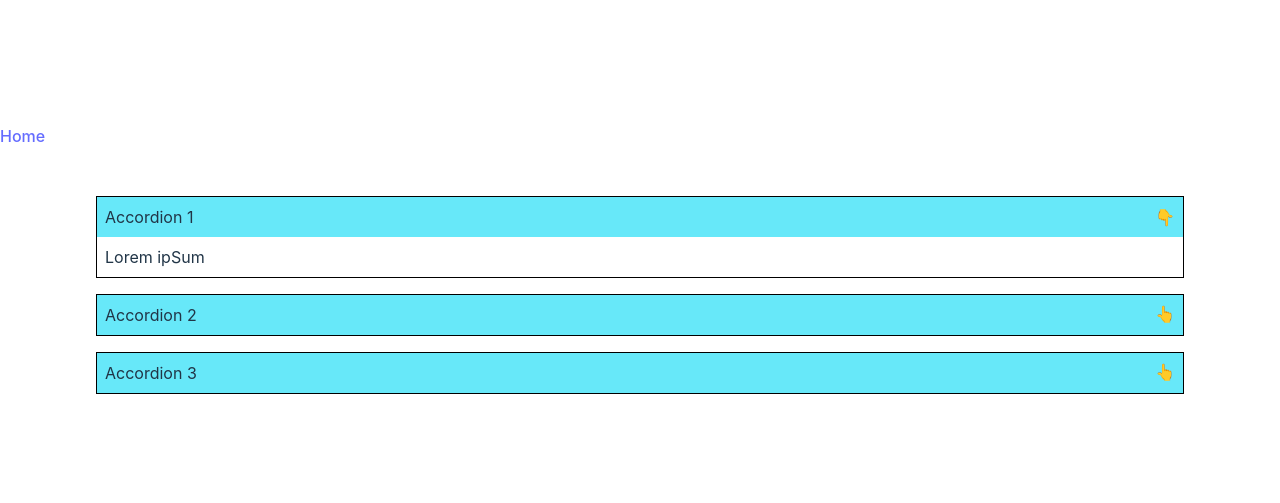
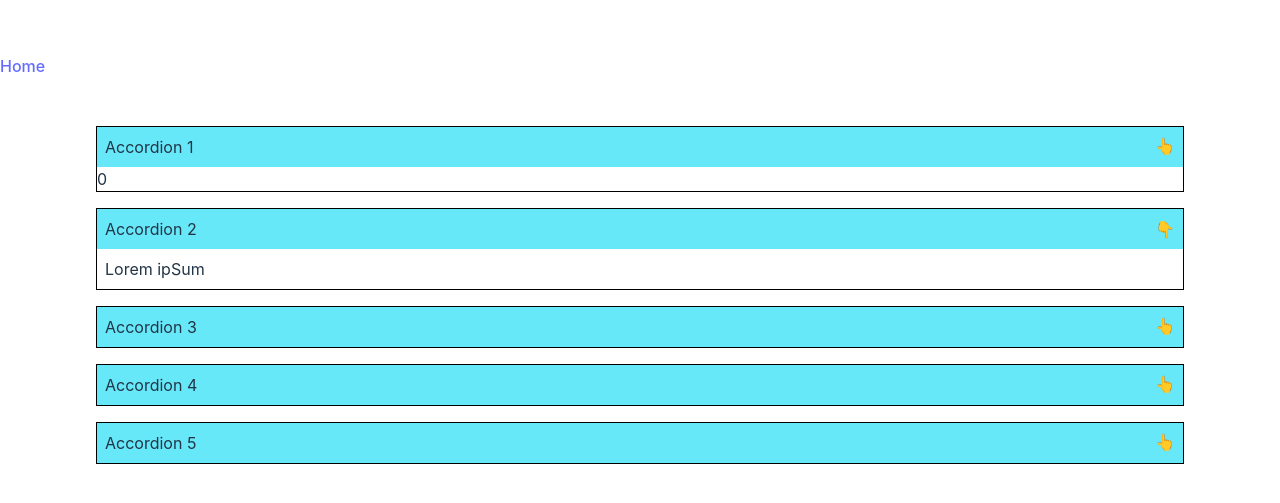
Before and after one commit to Mayankraj44/react-interview-apps, a React (Vite) app: page /accordion in a window 1280 px wide. Shown: the part 133-636 px from the top of the page. Built offline with nearby package versions, Linux system fonts and the light colour scheme.

Commit message:
multi accordion open logic added

```diff
--- a/src/accordion/Accordion.jsx
+++ b/src/accordion/Accordion.jsx
@@ -11,18 +11,34 @@ const data = [{
 }, {
     title: "Accordion 3",
     content: "Lorem ipSum"
+}, {
+    title: "Accordion 4",
+    content: "Lorem ipSum"
+}, {
+    title: "Accordion 5",
+    content: "Lorem ipSum"
 }]
+//Addig functionality to open at max x accordion at same time
+const expandedAccordionNum=3
 export default function Accordion() {
-    const [openIndex,setOpenIndex]=useState(0)
-    const handleAccordionClick=(ind)=>{
-        if(ind === openIndex){
-            setOpenIndex(null)
+    const [openIndex, setOpenIndex] = useState([0,1])
+    const handleAccordionClick = (ind) => {
+        const elementInd=openIndex.findIndex(ele=>ele===ind)
+        const newOpenIndex=[...openIndex]
+        if (elementInd!==-1) {
+            newOpenIndex.splice(elementInd,1)
+            console.log({newOpenIndex})
+            setOpenIndex(newOpenIndex)
+            return
         }
-        else{
-            setOpenIndex(ind)
-        }
+       if(openIndex.length==expandedAccordionNum){
+        newOpenIndex.splice(0,1)
+       }
+       newOpenIndex.push(ind)
+       setOpenIndex(newOpenIndex)
     }
+    console.log(openIndex)
     return <div className="w-screen px-24">
-        {data.map((accord, ind) => <AccordionBox key={ind} data={accord} isOpen={ind=== openIndex} clickHandler={()=>handleAccordionClick(ind)} />)}
+        {data.map((accord, ind) => <AccordionBox key={ind} data={accord} isOpen={openIndex.find(ele=>ele===ind)} clickHandler={() => handleAccordionClick(ind)} />)}
     </div>
 }
```
